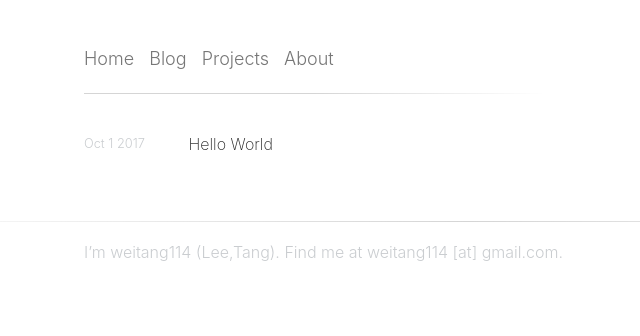
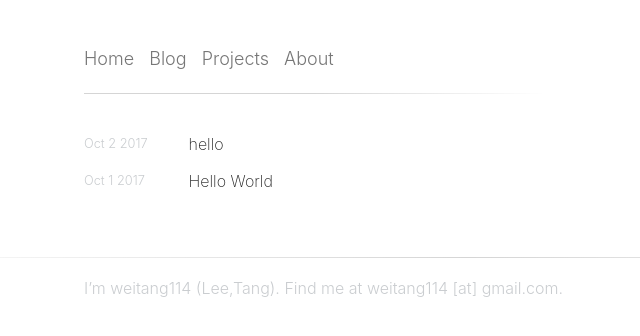
Before and after one commit to WeiTang114/weitang114.github.io, a plain HTML site: page archives/2017/10/index.html in a window 1280 px wide. Shown: the whole page, without its empty margins (172-812 px from the left). Drawn offline with nearby package versions, Linux system fonts and the light colour scheme.

Commit message:
Site updated: 2017-10-04 14:23:29

```diff
--- a/archives/2017/10/index.html
+++ b/archives/2017/10/index.html
@@ -53,6 +53,27 @@
 
       <section class="archives-wrap">
         <div class="archives">
+
+    <article class="archive-article archive-type-post">
+  <div class="archive-article-inner">
+    <header class="archive-article-header">
+      <a href="/2017/10/02/hello/" class="archive-article-date">
+  <time datetime="2017-10-02T07:21:50.000Z" itemprop="datePublished">Oct 2 2017</time>
+</a>
+
+
+
+    <h1 itemprop="name">
+      <a class="archive-article-title" href="/2017/10/02/hello/">hello</a>
+    </h1>
+
+
+    </header>
+  </div>
+</article>
+
+
+
 
     <article class="archive-article archive-type-post">
   <div class="archive-article-inner">
```
Also changed, not shown: 2017/10/01/hello-world/index.html (+16 -0 lines), archives/2017/index.html (+21 -0 lines), archives/index.html (+21 -0 lines), index.html (+1 -1 lines).
